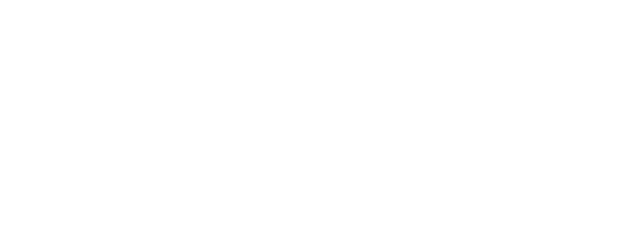
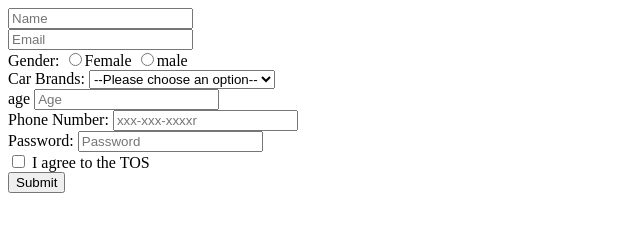
Before and after one commit to acciojob/signup-form-car-shweta8814, a website: page main.html in a window 1280 px wide. Shown: the whole page, without its empty margins (0-640 px from the left). Drawn offline with Linux system fonts and the light colour scheme.

Commit message:
created a submission

```diff
--- a/main.html
+++ b/main.html
@@ -1,16 +1,38 @@
-<!DOCTYPE html>
+<html>
+	<head>
+		<title>form</title>
+	</head>
+	<body>
+		<form action=""method="get">
+			<input type="Text" id="name" placeholder="Name">
+			<br>
+			<input type="Email" id="email" placeholder="Email">
+			<br>
+			<label>Gender:</label>
+			<input type="radio" id="gender_f" name="gender"/>Female
+			<input type="radio" id="gender_m" name="gender"/>male
+			<br>
+			<label for="car_brands">Car Brands:</label>
+        <select id="car_brands" name="car_brands" required>
+			<option value="">--Please choose an option--</option>
+		</select>
+			<br>
+			<label for="äge">age</label>
+			<input type="Number" id="age" placeholder="Age">
+			<br>
+			<label for="phone_number">Phone Number:</label>
+        <input type="Tel" id="tel" placeholder="xxx-xxx-xxxxr">
+			<br>
+			<label for="password">Password:</label>
+        <input type="Password" id="password" placeholder="Password">
+        <br>
+			<label>
+            <input type="checkbox"id="tos" required>
+            I agree to the TOS
+        </label>
+        <br>
 
-<html>
-
-<head>
-	<link rel="stylesheet" href="styles.css">
-</head>
-
-<body>
-	<!-- the entire body must be written by student -->
-    <script type="text/javascript" src="./script.js">
-</script>
-
-</body>
-
+        <button type="submit">Submit</button>
+		</form>
+	</body>
 </html>
```
